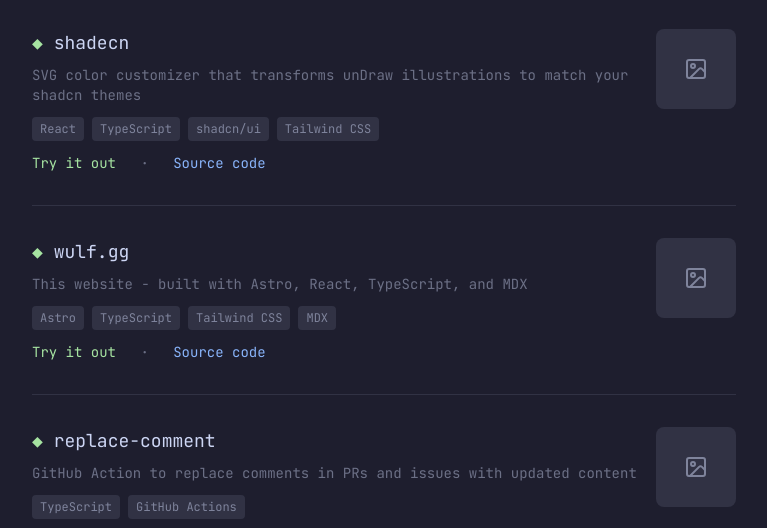
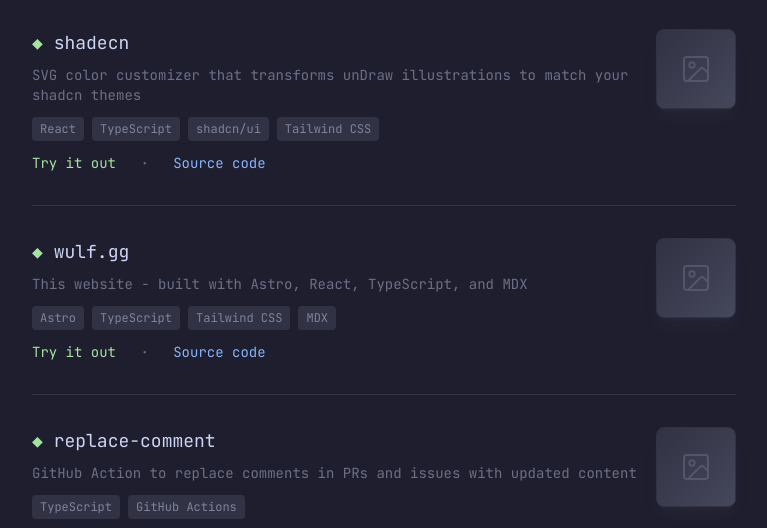
Before and after one commit to johanwulf/johanwulf.github.io, an Astro site: page /projects in a window 1280 px wide. Shown: the part 272-800 px from the top of the page, without its empty margins (256-1023 px from the left). Built offline with nearby package versions, Linux system fonts and the light colour scheme; Astro itself is replaced by a stand-in of ours; no server answers.

Commit message:
fix: clean up

```diff
--- a/src/pages/projects.astro
+++ b/src/pages/projects.astro
@@ -94,7 +94,7 @@
             </div>
           </div>
           {project.richMedia && (
-            <div class="w-20 h-20 bg-surface-0 flex-shrink-0 flex items-center justify-center rounded-lg overflow-hidden">
+            <div class="w-20 h-20 bg-surface-0 flex-shrink-0 flex items-center justify-center rounded-lg overflow-hidden border border-surface-0 shadow-lg shadow-overlay-0/10">
               {project.richMedia.image ? (
                 <img
                   src={project.richMedia.image}
@@ -103,11 +103,13 @@
                   loading="lazy"
                 />
               ) : (
-                <svg class="w-6 h-6 text-overlay-1" fill="none" stroke="currentColor" viewBox="0 0 24 24" stroke-width="2">
-                  <rect width="18" height="18" x="3" y="3" rx="2" ry="2"/>
-                  <circle cx="9" cy="9" r="2"/>
-                  <path d="m21 15-3.086-3.086a2 2 0 0 0-2.828 0L6 21"/>
-                </svg>
+                <div class="w-full h-full bg-gradient-to-br from-surface-0 to-surface-1 flex items-center justify-center">
+                  <svg class="w-8 h-8 text-overlay-0 opacity-50" fill="none" stroke="currentColor" viewBox="0 0 24 24" stroke-width="1.5">
+                    <rect width="18" height="18" x="3" y="3" rx="2" ry="2"/>
+                    <circle cx="9" cy="9" r="2"/>
+                    <path d="m21 15-3.086-3.086a2 2 0 0 0-2.828 0L6 21"/>
+                  </svg>
+                </div>
               )}
             </div>
           )}
```
